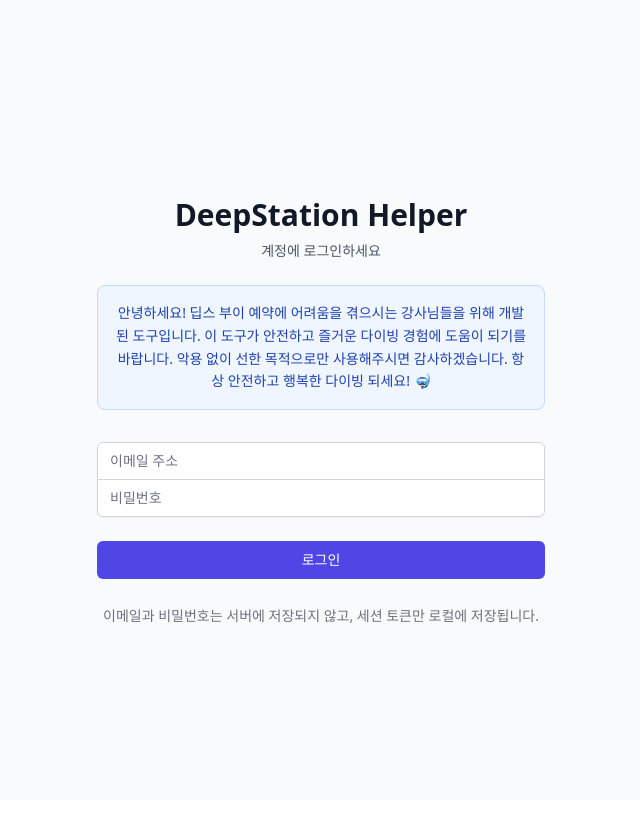
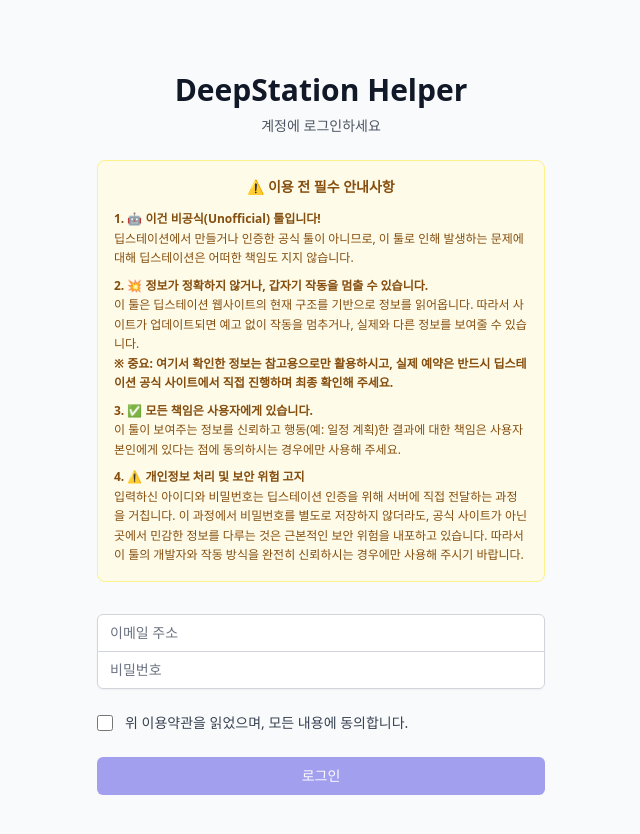
Before and after one commit to namssy/deepstation-helper, a React (Vite) app: page /#/login in a window 1280 px wide. Shown: the top 834 px of the page, without its empty margins (319-959 px from the left). Before the commit the page ends 800 px from the top, so only its background shows below. Built offline with nearby package versions, Linux system fonts and the light colour scheme.

Commit message:
feat(login): add terms agreement checkbox and validation

```diff
--- a/src/pages/LoginPage.jsx
+++ b/src/pages/LoginPage.jsx
@@ -12,6 +12,7 @@
   });
   const [isLoading, setIsLoading] = useState(false);
   const [error, setError] = useState('');
+  const [isTermsAgreed, setIsTermsAgreed] = useState(false);
 
   useEffect(() => {
     // 이미 로그인된 사용자인지 확인 (만료 시간 포함)
@@ -32,6 +33,13 @@
     e.preventDefault();
     setIsLoading(true);
     setError('');
+
+    // 이용약관 동의 확인
+    if (!isTermsAgreed) {
+      setError('이용약관에 동의해주세요.');
+      setIsLoading(false);
+      return;
+    }
 
     // 이메일 형식 검증
     if (!isValidEmail(formData.email)) {
@@ -88,11 +96,30 @@
             계정에 로그인하세요
           </p>
 
-          {/* 인사말 */}
-          <div className="mt-6 p-4 bg-blue-50 border border-blue-200 rounded-lg">
-            <p className="text-sm text-blue-800 text-center leading-relaxed">
-            안녕하세요! 딥스 부이 예약에 어려움을 겪으시는 강사님들을 위해 개발된 도구입니다. 이 도구가 안전하고 즐거운 다이빙 경험에 도움이 되기를 바랍니다. 악용 없이 선한 목적으로만 사용해주시면 감사하겠습니다. 항상 안전하고 행복한 다이빙 되세요! 🤿
-            </p>
+          {/* 이용약관 */}
+          <div className="mt-6 p-4 bg-yellow-50 border border-yellow-200 rounded-lg">
+            <h3 className="text-sm font-semibold text-yellow-800 mb-3 text-center">
+              ⚠️ 이용 전 필수 안내사항
+            </h3>
+            <div className="text-xs text-yellow-800 space-y-2 leading-relaxed">
+              <div>
+                <strong>1. 🤖 이건 비공식(Unofficial) 툴입니다!</strong><br/>
+                딥스테이션에서 만들거나 인증한 공식 툴이 아니므로, 이 툴로 인해 발생하는 문제에 대해 딥스테이션은 어떠한 책임도 지지 않습니다.
+              </div>
+              <div>
+                <strong>2. 💥 정보가 정확하지 않거나, 갑자기 작동을 멈출 수 있습니다.</strong><br/>
+                이 툴은 딥스테이션 웹사이트의 현재 구조를 기반으로 정보를 읽어옵니다. 따라서 사이트가 업데이트되면 예고 없이 작동을 멈추거나, 실제와 다른 정보를 보여줄 수 있습니다.<br/>
+                <span className="font-semibold">※ 중요: 여기서 확인한 정보는 참고용으로만 활용하시고, 실제 예약은 반드시 딥스테이션 공식 사이트에서 직접 진행하며 최종 확인해 주세요.</span>
+              </div>
+              <div>
+                <strong>3. ✅ 모든 책임은 사용자에게 있습니다.</strong><br/>
+                이 툴이 보여주는 정보를 신뢰하고 행동(예: 일정 계획)한 결과에 대한 책임은 사용자 본인에게 있다는 점에 동의하시는 경우에만 사용해 주세요.
+              </div>
+              <div>
+                <strong>4. ⚠️ 개인정보 처리 및 보안 위험 고지</strong><br/>
+                입력하신 아이디와 비밀번호는 딥스테이션 인증을 위해 서버에 직접 전달하는 과정을 거칩니다. 이 과정에서 비밀번호를 별도로 저장하지 않더라도, 공식 사이트가 아닌 곳에서 민감한 정보를 다루는 것은 근본적인 보안 위험을 내포하고 있습니다. 따라서 이 툴의 개발자와 작동 방식을 완전히 신뢰하시는 경우에만 사용해 주시기 바랍니다.
+              </div>
+            </div>
           </div>
         </div>
         <form className="mt-8 space-y-6" onSubmit={handleSubmit}>
@@ -131,6 +158,25 @@
             </div>
           </div>
 
+          {/* 이용약관 동의 체크박스 */}
+          <div className="flex items-start">
+            <div className="flex items-center h-5">
+              <input
+                id="terms-agreement"
+                name="terms-agreement"
+                type="checkbox"
+                checked={isTermsAgreed}
+                onChange={(e) => setIsTermsAgreed(e.target.checked)}
+                className="focus:ring-indigo-500 h-4 w-4 text-indigo-600 border-gray-300 rounded"
+              />
+            </div>
+            <div className="ml-3 text-sm">
+              <label htmlFor="terms-agreement" className="text-gray-700">
+                위 이용약관을 읽었으며, 모든 내용에 동의합니다.
+              </label>
+            </div>
+          </div>
+
           {error && (
             <div className="text-red-600 text-sm text-center">
               {error}
@@ -140,17 +186,11 @@
           <div>
             <button
               type="submit"
-              disabled={isLoading}
+              disabled={isLoading || !isTermsAgreed}
               className="group relative w-full flex justify-center py-2 px-4 border border-transparent text-sm font-medium rounded-md text-white bg-indigo-600 hover:bg-indigo-700 focus:outline-none focus:ring-2 focus:ring-offset-2 focus:ring-indigo-500 disabled:opacity-50 disabled:cursor-not-allowed"
             >
               {isLoading ? '로그인 중...' : '로그인'}
             </button>
-          </div>
-
-          <div className="text-center">
-            <span className="text-gray-500 text-sm">
-              이메일과 비밀번호는 서버에 저장되지 않고, 세션 토큰만 로컬에 저장됩니다.
-            </span>
           </div>
         </form>
       </div>
```
